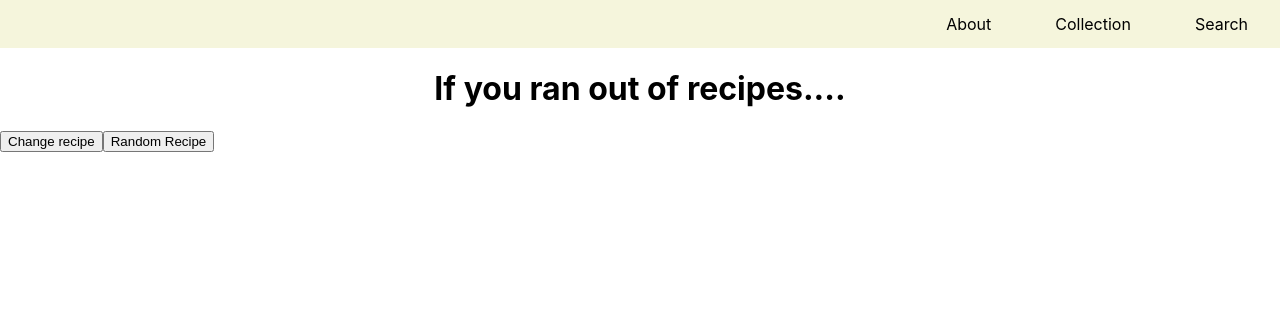
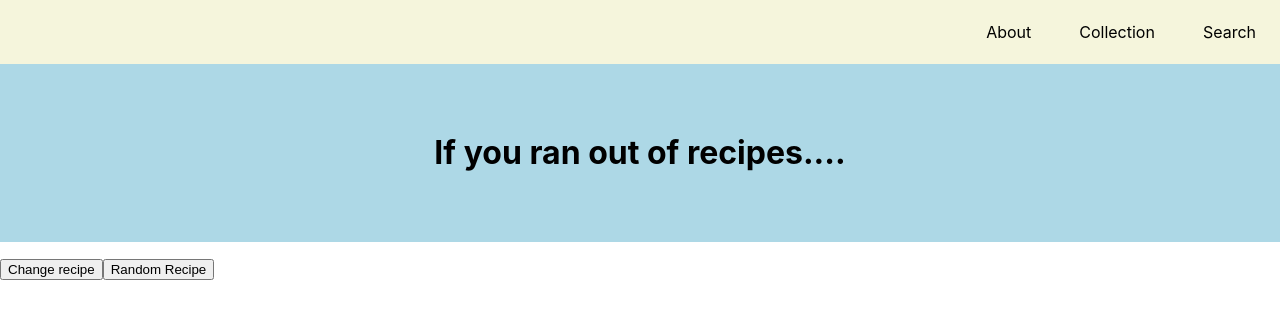
Before and after one commit to weiqixu05/recipes, a React (Create React App) app: page /search in a window 1280 px wide. Shown: the top 318 px of the page. Built offline with nearby package versions, Linux system fonts and the light colour scheme; no server answers.

Commit message:
added navbar embellishments

```diff
--- a/src/frontend/components/Navbar/Navbar.css
+++ b/src/frontend/components/Navbar/Navbar.css
@@ -1,6 +1,6 @@
 .navbar{
     display:flex;
-    height:3rem;
+    height:4rem;
     background-color:beige;
     align-items:center;
     justify-content:flex-end;
@@ -12,7 +12,19 @@
 }
 
 .nav-item{
-    padding:2rem;
+    padding:1rem;
     text-decoration:none;
     color:black;
+    margin:0.5rem;
 }
+
+.nav-item:hover{
+    transition:1s;
+    background-color:orange;
+    cursor:pointer;
+}
+
+/*mobile*/
+.nav-mobile{
+    display:flex;
+}
--- a/src/frontend/components/Navbar/Navbar.jsx
+++ b/src/frontend/components/Navbar/Navbar.jsx
@@ -1,10 +1,11 @@
 import "./Navbar.css";
-import React from "react";
+import React, {useState} from "react";
 import {Link} from "react-router-dom";
 
 export default function Navbar () {
+    const [isMobile, setIsMobile]=useState(false);
     return(
-        <nav className="navbar">
+        <nav className={isMobile?"nav-mobile":"navbar"}>
             <ul className="nav-list">
                 <Link to="/about" className="nav-item">
                     <li>About</li>
--- a/src/frontend/pages/Search/Search.jsx
+++ b/src/frontend/pages/Search/Search.jsx
@@ -31,10 +31,13 @@
     fetchData(query, hitNumber);
     return(
         <div>
-            <h1 className="h1">If you ran out of recipes....</h1>
-            <p>
-                {recipeLink}
-            </p>
+            <div className="head">
+                <h1 className>If you ran out of recipes....</h1>
+            </div>
+            <div>
+                <p>
+                    {recipeLink}
+                </p>
                 <button onClick={() =>{
                         query="dumplings";
                         fetchData(query, hitNumber);
@@ -43,7 +46,7 @@
                     Change recipe
                 </button>
                 <button onClick={()=>{
-                        query="";
+                        query="perogies";
                         max=20;
                         hitNumber=Math.floor(Math.random()*max);
                         //console.log(hitNumber);
@@ -52,6 +55,7 @@
                 >
                     Random Recipe
                 </button>
+            </div>
         </div>
     )
 }
```
